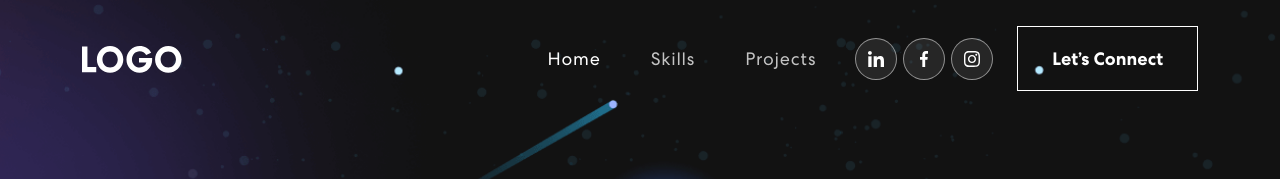
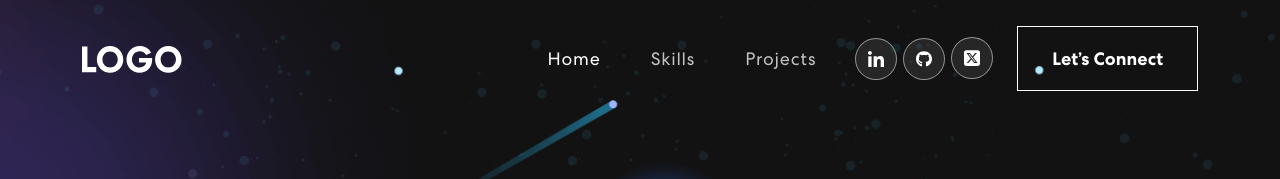
Before and after one commit to JonnTsai/Personal-Porfolio, a React (Create React App) app: page / in a window 1280 px wide. Shown: the top 179 px of the page. Built offline with nearby package versions, Linux system fonts and the light colour scheme.

Commit message:
updated Icons

```diff
--- a/src/components/Footer.js
+++ b/src/components/Footer.js
@@ -3,8 +3,8 @@ import { Container, Row, Col } from 'react-bootstrap'
 import MailchimpForm from './MailchimpForm'
 import logo from "../assets/img/logo.svg"
 import navIcon1 from '../assets/img/nav-icon1.svg'
-import navIcon2 from '../assets/img/nav-icon2.svg'
-import navIcon3 from '../assets/img/nav-icon3.svg'
+import githubIcon from '../assets/img/github16.svg'
+import twitterIcon from '../assets/img/twitter.svg'
 
 export const Footer = () => {
   return (
@@ -18,10 +18,10 @@ export const Footer = () => {
           <Col size={12} sm={6} className="text-center text-sm-end">
             <div className="social-icon">
               <a href="https://www.linkedin.com/in/tsaij2" target="_blank"><img src={navIcon1} alt="LinkedIn Icon" /></a>
-              <a href="https://github.com/JonnTsai" target="_blank"><img src={navIcon2} alt="GitHub Icon" /></a>
-              <a href="#" target="_blank"><img src={navIcon3} alt="Icon" /></a>
+              <a href="https://github.com/JonnTsai" target="_blank"><img src={githubIcon} alt="GitHub Icon" /></a>
+              <a href="#" target="_blank"><img src={twitterIcon} alt="Icon" /></a>
             </div>
-            <p>Copyright 2022. All Rights Reserved</p>
+            <p>Copyright 2024. All Rights Reserved</p>
           </Col>
         </Row>
       </Container>
--- a/src/components/NavBar.js
+++ b/src/components/NavBar.js
@@ -2,8 +2,8 @@ import React, { useState, useEffect } from 'react'
 import {Navbar, Container, Nav} from "react-bootstrap"
 import logo from '../assets/img/logo.svg'
 import navIcon1 from '../assets/img/nav-icon1.svg'
-import navIcon2 from '../assets/img/nav-icon2.svg'
-import navIcon3 from '../assets/img/nav-icon3.svg'
+import githubIcon from '../assets/img/github16.svg'
+import twitterIcon from '../assets/img/twitter.svg'
 
 export const NavBar = () => {
     const [activeLink, setActiveLink] = useState('home');
@@ -41,9 +41,9 @@ export const NavBar = () => {
             </Nav>
             <span className="navbar-text">
             <div className="social-icon">
-                <a href="#"><img src={navIcon1} alt="" /></a>
-                <a href="#"><img src={navIcon2} alt="" /></a>
-                <a href="#"><img src={navIcon3} alt="" /></a>
+                <a href="https://www.linkedin.com/in/tsaij2" target="_blank"><img src={navIcon1} alt="LinkedIn Icon" /></a>
+                <a href="https://github.com/JonnTsai" target="_blank"><img src={githubIcon} alt="GitHub Icon" /></a>
+                <a href="#" target="_blank"><img src={twitterIcon} alt="Icon" /></a>
             </div>
                 <button className="vvd"><span>Let’s Connect</span></button>
             </span>
```
Also changed, not shown: src/assets/img/github16.svg (added), src/assets/img/twitter.svg (added).
